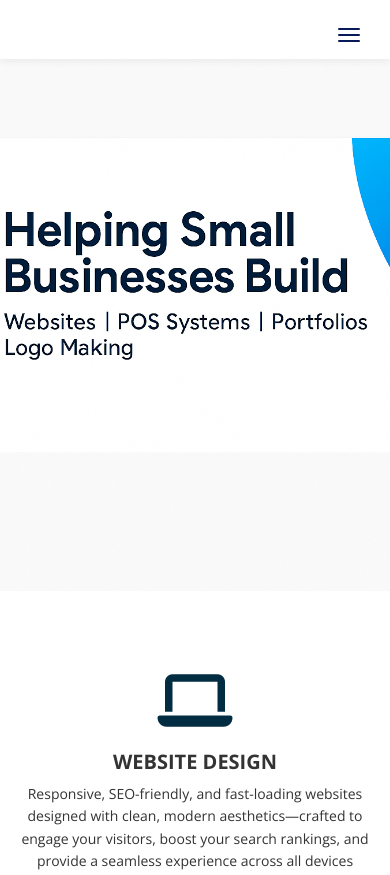
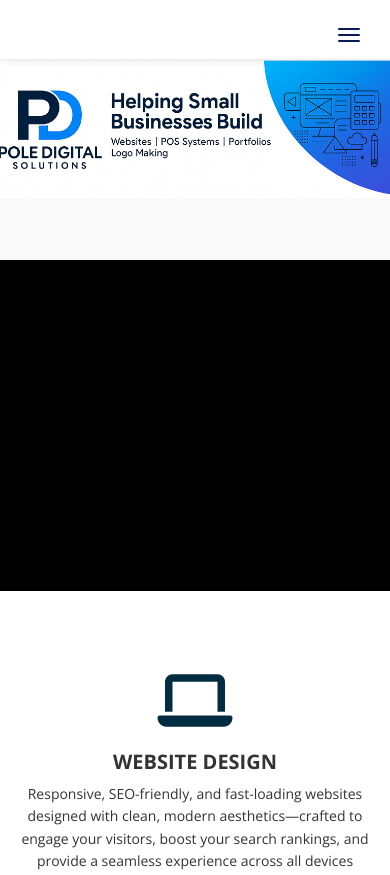
Before and after one commit to poledigitalsolutions/poledigitalwebsite, a website: page index.html in a window 390 px wide. Shown: the top 875 px of the page. Drawn offline with nearby package versions, Linux system fonts and the light colour scheme.

Commit message:
new files Commit

```diff
--- a/css/templatemo-style.css
+++ b/css/templatemo-style.css
@@ -191,7 +191,8 @@ img
 #home {
   position: relative;
   background: url('../images/home-bg.png') no-repeat center center;
-    background-size: cover;
+  background-size: cover; /* default desktop */
+  background-color: #000; /* fallback background color */
   color: #fff;
   min-height: 100vh;
   display: flex;
@@ -200,14 +201,13 @@ img
   padding: 70px 20px;
   box-sizing: border-box;
   text-align: center;
-    flex-direction: column; /* stack content vertically for mobile */
 }
 
 #home .content-wrapper {
   position: relative;
   z-index: 1;
   max-width: 700px;
-    width: 100%;
+  /* No background or padding here */
 }
 
 #home h1 {
@@ -215,7 +215,7 @@ img
   font-size: 3.5rem;
   font-weight: 700;
   margin-bottom: 20px;
-    text-shadow: 2px 2px 8px rgba(0,0,0,0.9);
+  text-shadow: 2px 2px 8px rgba(0,0,0,0.9); /* strong shadow for clarity */
   letter-spacing: 1.5px;
   text-transform: uppercase;
 }
@@ -246,11 +246,12 @@ img
   background-color: #071956;
 }
 
-/* Responsive tweaks */
-@media (max-width: 767px) {
+/* Mobile adjustments */
+@media (max-width: 768px) {
   #home {
-        min-height: 70vh; /* smaller height on mobiles */
-        padding: 50px 15px;
+    background-size: contain;
+    background-position: top center;
+    min-height: 70vh;
   }
 
   #home h1 {
@@ -259,17 +260,11 @@ img
 
   #home p {
     font-size: 1rem;
-        margin-bottom: 20px;
   }
 
   #home .btn-primary {
-        padding: 12px 24px;
+    padding: 12px 28px;
     font-size: 1rem;
-    }
-
-    #home .content-wrapper {
-        max-width: 100%;
-        padding: 0 10px;
   }
 }
 
```
Lines whose indentation alone changed are shown as unchanged.
